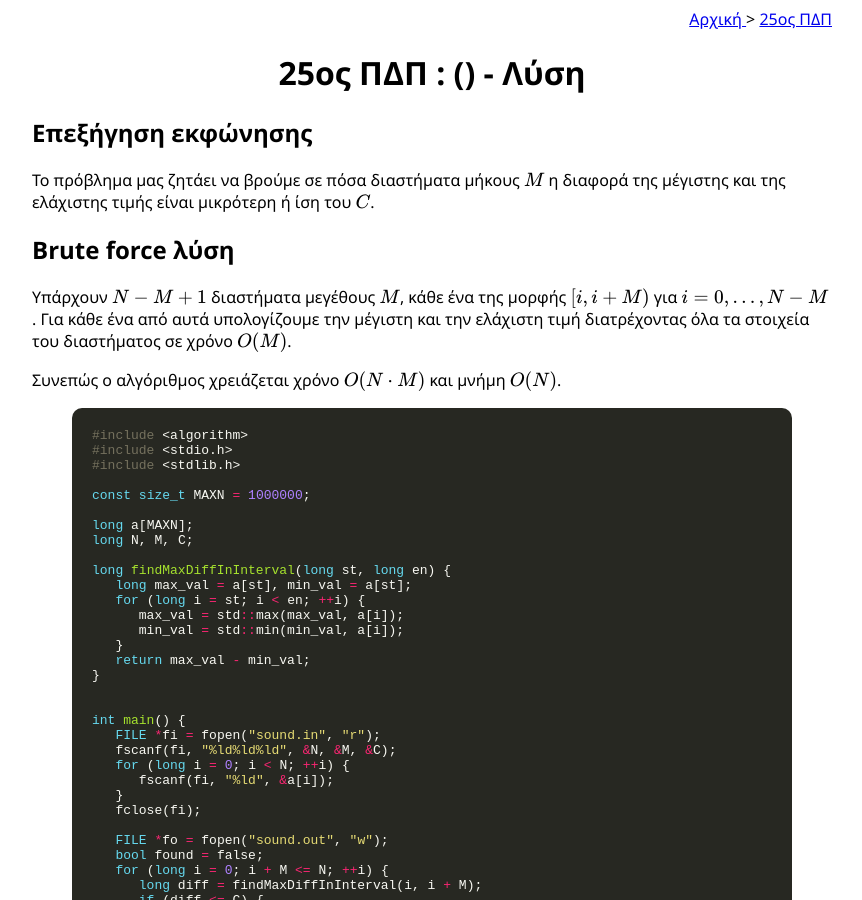
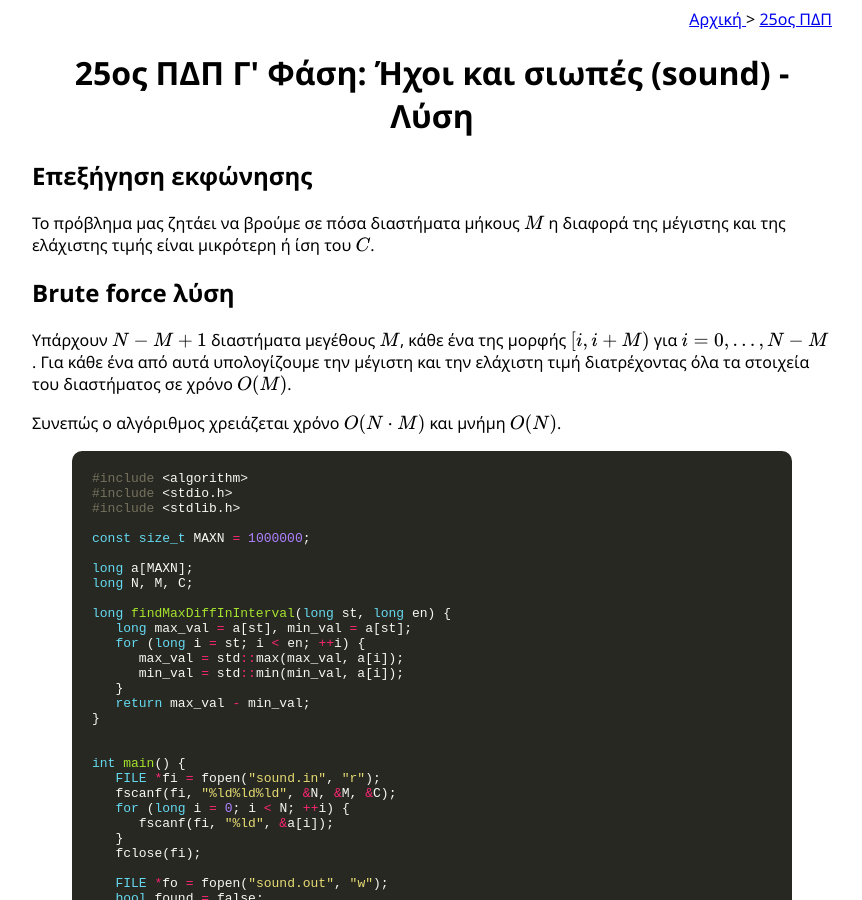
Before and after one commit to pdp-archive/pdp-archive.github.io, a Jekyll site: the page built from contests/_25-PDP/c-sound-solution.md, in a window 1280 px wide and 900 px high. Shown: the whole window, without its empty margins (208-1070 px from the left). Built offline with Jekyll 4.4.1, drawn with Linux system fonts in a browser that asks for light colours; formulas are drawn with MathJax 3.

Commit message:
Add missing codenames

```diff
--- a/contests/_25-PDP/c-sound-solution.md
+++ b/contests/_25-PDP/c-sound-solution.md
@@ -1,5 +1,6 @@
 ---
 layout: solution
+codename: sound
 ---
 
 ## Επεξήγηση εκφώνησης
```
Also changed, not shown: contests/_25-PDP/c-telecom-solution.md (+1 -0 lines).
